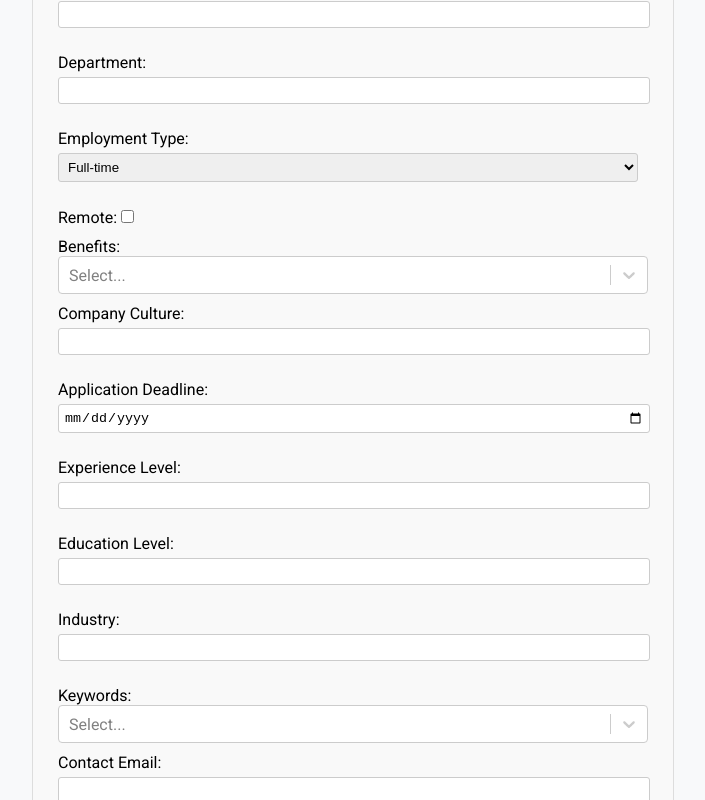
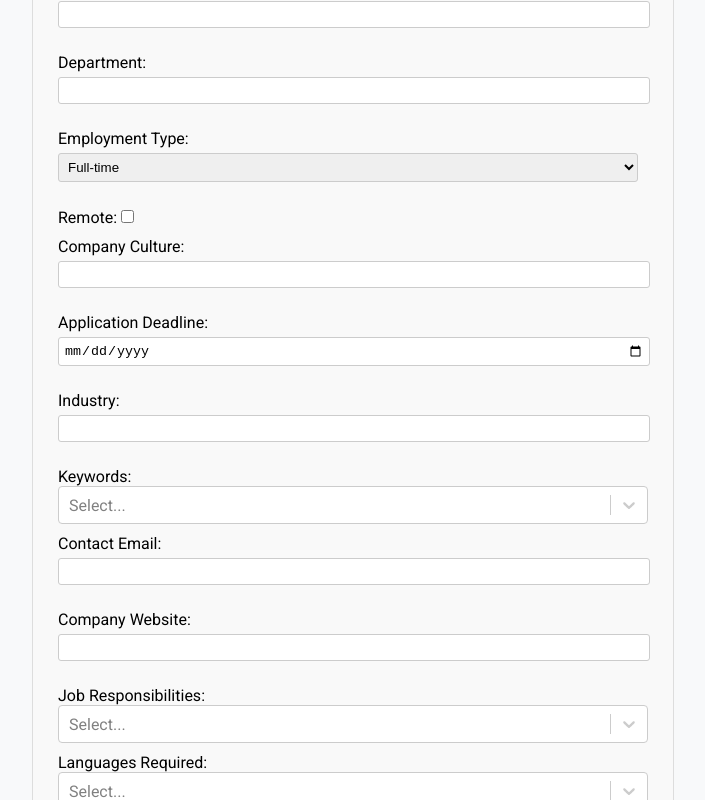
Before and after one commit to Yashgabani845/hiring-portal, a React (Create React App) app in the folder hiring-portal/: page /postjob in a window 1280 px wide. Shown: the part 501-1301 px from the top of the page, without its empty margins (287-992 px from the left). Built offline with nearby package versions, Linux system fonts and the light colour scheme.

Commit message:
jobost form updated

```diff
--- a/hiring-portal/src/Components/JobPostForm.jsx
+++ b/hiring-portal/src/Components/JobPostForm.jsx
@@ -1,10 +1,12 @@
 import React, { useState } from 'react';
 import Select from 'react-select';
 import axios from 'axios';
+import { useNavigate } from 'react-router-dom';
+import options from './skills.json';
 import '../CSS/jobpostform.css';
-import { useNavigate } from 'react-router-dom';
+
 const JobPostForm = () => {
-    const navigate = useNavigate()
+    const navigate = useNavigate();
     const [jobDetails, setJobDetails] = useState({
         title: '',
         description: '',
@@ -17,11 +19,8 @@ const JobPostForm = () => {
         department: '',
         employmentType: 'full-time',
         remote: false,
-        benefits: [],
         companyCulture: '',
         applicationDeadline: '',
-        experienceLevel: '',
-        educationLevel: '',
         industry: '',
         keywords: [],
         contactEmail: '',
@@ -51,25 +50,11 @@ const JobPostForm = () => {
             });
 
             console.log('Job posted successfully:', response.data);
-            navigate("/owner")
+            navigate("/owner");
         } catch (error) {
             console.error('Failed to post job:', error.response.data);
         }
     };
-
-
-    const skillsOptions = [
-        { value: 'JavaScript', label: 'JavaScript' },
-        { value: 'React', label: 'React' },
-        { value: 'Node.js', label: 'Node.js' },
-        { value: 'CSS', label: 'CSS' },
-    ];
-
-    const benefitsOptions = [
-        { value: 'Health Insurance', label: 'Health Insurance' },
-        { value: 'Provident Fund', label: 'Provident Fund' },
-        { value: 'Food Provided', label: 'Food Provided' },
-    ];
 
     return (
         <div className="job-post-form-container">
@@ -99,7 +84,7 @@ const JobPostForm = () => {
                     <Select
                         isMulti
                         name="requirements"
-                        options={skillsOptions}
+                        options={options}
                         className="basic-multi-select"
                         classNamePrefix="select"
                         onChange={handleSelectChange}
@@ -177,17 +162,7 @@ const JobPostForm = () => {
                         onChange={(e) => setJobDetails({ ...jobDetails, remote: e.target.checked })}
                     />
                 </label>
-                <label>
-                    Benefits:
-                    <Select
-                        isMulti
-                        name="benefits"
-                        options={benefitsOptions}
-                        className="basic-multi-select"
-                        classNamePrefix="select"
-                        onChange={handleSelectChange}
-                    />
-                </label>
+
                 <label>
                     Company Culture:
                     <input
@@ -207,24 +182,6 @@ const JobPostForm = () => {
                     />
                 </label>
                 <label>
-                    Experience Level:
-                    <input
-                        type="text"
-                        name="experienceLevel"
-                        value={jobDetails.experienceLevel}
-                        onChange={handleChange}
-                    />
-                </label>
-                <label>
-                    Education Level:
-                    <input
-                        type="text"
-                        name="educationLevel"
-                        value={jobDetails.educationLevel}
-                        onChange={handleChange}
-                    />
-                </label>
-                <label>
                     Industry:
                     <input
                         type="text"
@@ -238,7 +195,7 @@ const JobPostForm = () => {
                     <Select
                         isMulti
                         name="keywords"
-                        options={skillsOptions}
+                        options={options}s
                         className="basic-multi-select"
                         classNamePrefix="select"
                         onChange={handleSelectChange}
@@ -268,7 +225,7 @@ const JobPostForm = () => {
                     <Select
                         isMulti
                         name="jobResponsibilities"
-                        options={skillsOptions}
+                        options={options}
                         className="basic-multi-select"
                         classNamePrefix="select"
                         onChange={handleSelectChange}
@@ -279,7 +236,7 @@ const JobPostForm = () => {
                     <Select
                         isMulti
                         name="languagesRequired"
-                        options={skillsOptions}
+                        options={options}
                         className="basic-multi-select"
                         classNamePrefix="select"
                         onChange={handleSelectChange}
```
Also changed, not shown: 2 other files (tests, documents, lock files or other folders).
